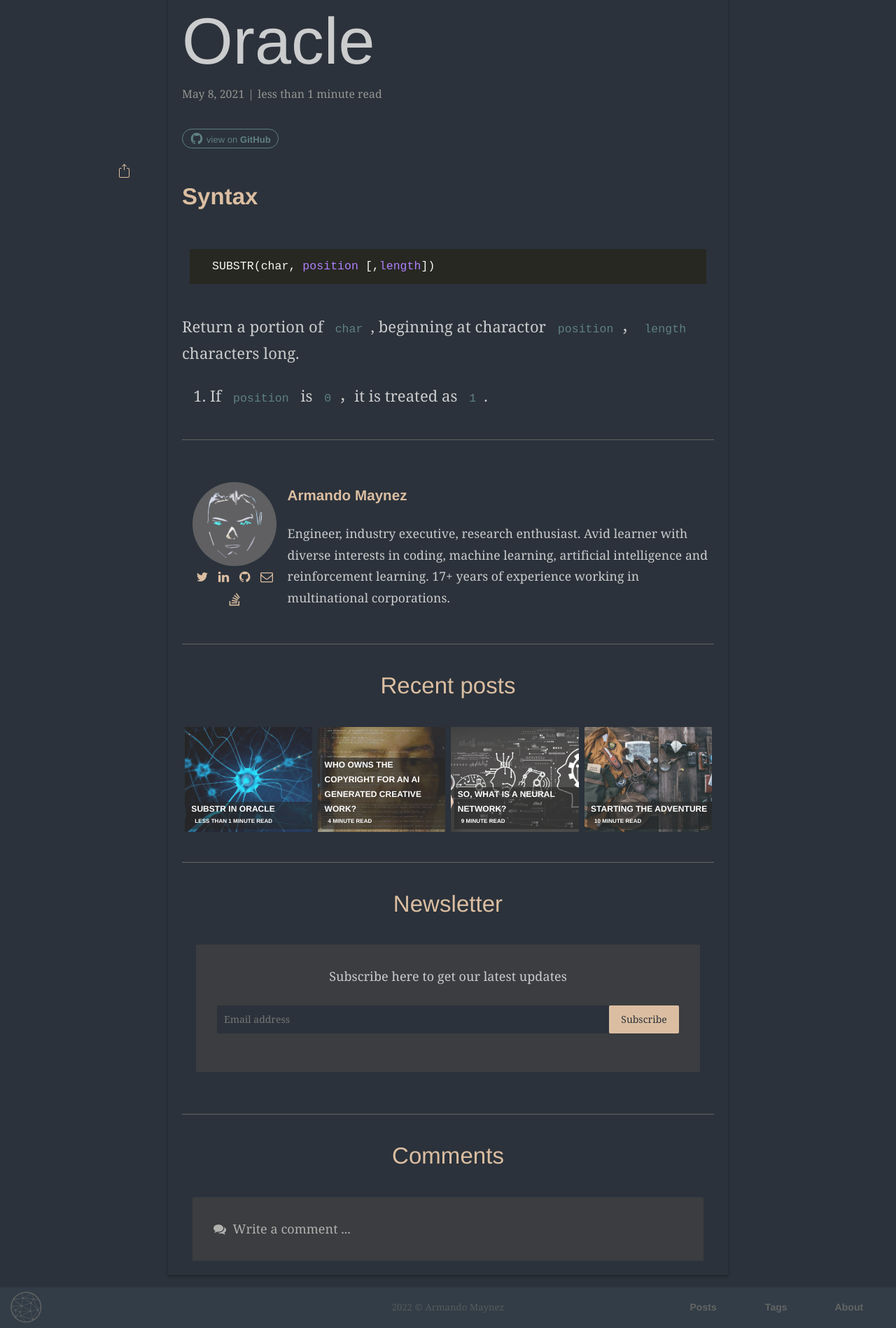
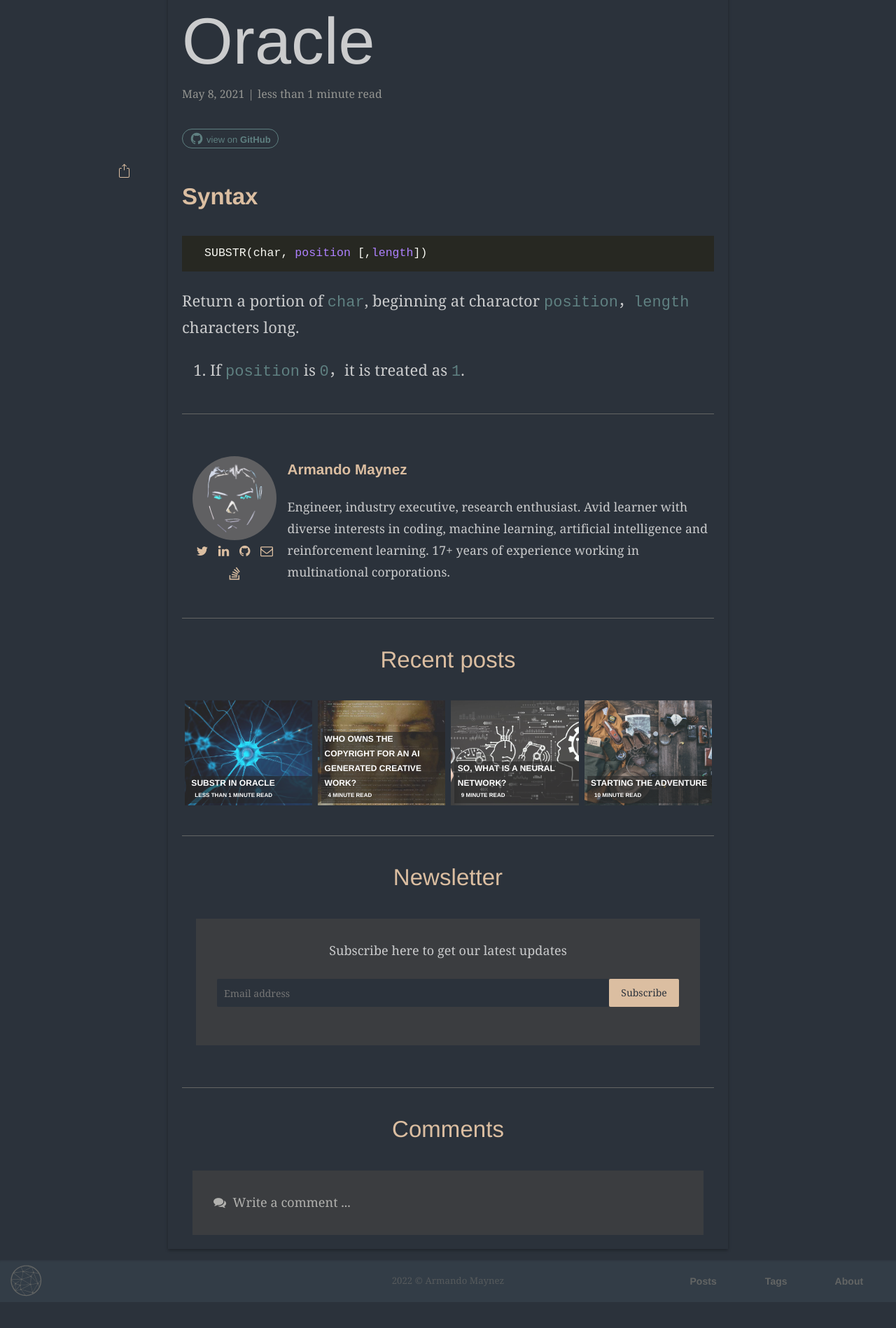
Before and after one commit to fengxinbao/fengxinbao.github.io, a Jekyll site: the page built from _posts/2022-05-08-SUBSTR-in-Oracle.md, in a window 1280 px wide. Shown: the part 705-2603 px from the top of the page at 70% size. Built offline with Jekyll 4.4.1, drawn with Linux system fonts in a browser that asks for light colours; some web fonts are replaced; comment, search, counter and statistics services are not loaded; after the commit the page ends 2566 px from its top, so only the background shows below that.

Commit message:
code style tunning

```diff
--- a/assets/css/main.css
+++ b/assets/css/main.css
@@ -1375,8 +1375,10 @@ color: var(--accent);
   border: none;
   -webkit-border-radius: 3px;
   border-radius: 3px;
-  padding: 0.1rem 0.5rem;
+  /* padding: 0.1rem 0.5rem; */
   line-height: 1.1;
+  padding: 0;
+  font-size: 1em;
 }
 
 /* = = = = = = = = = = Tweet = = = = = = = = = = = = */
--- a/assets/css/sass/main.scss
+++ b/assets/css/sass/main.scss
@@ -151,3 +151,7 @@ pre {
 
 /* = = = = = = = = = = Archive = = = = = = = = = = */
 @import "parts/archive";
+
+
+/* = = = = = = = = = = fengxinbao = = = = = = = = = = */
+@import "parts/fengxinbao";
```
Also changed, not shown: assets/css/sass/parts/_fengxinbao.scss (added), assets/css/sass/parts/post-page.scss (line endings or trailing spaces).
